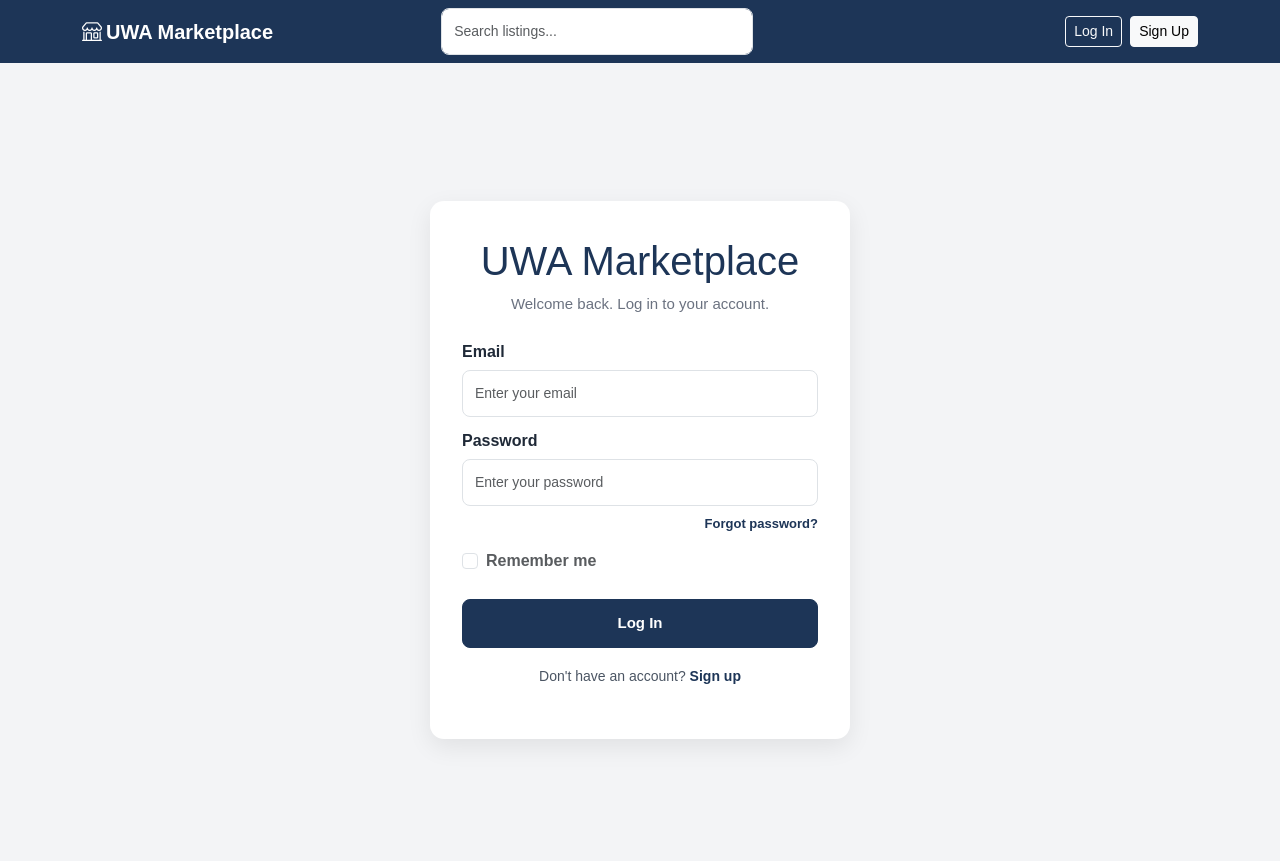
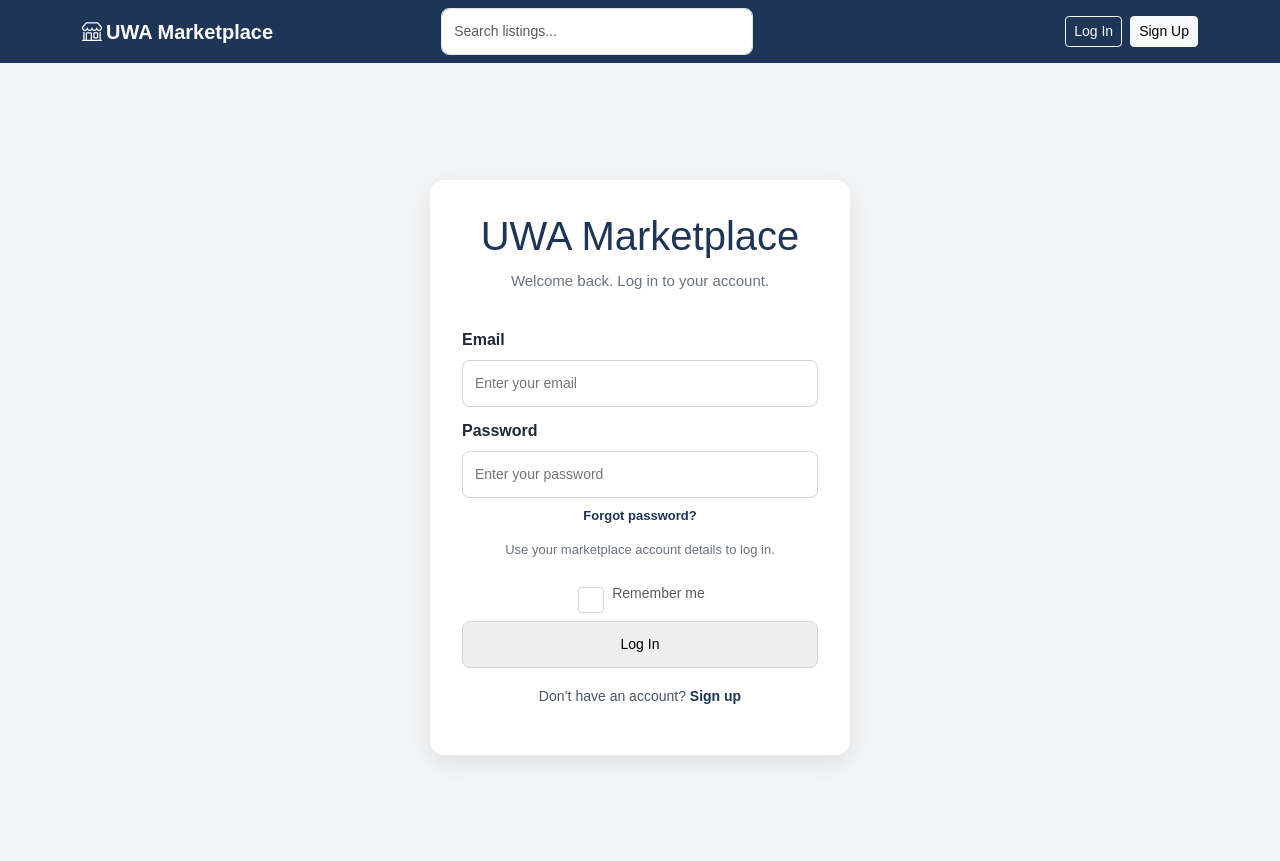
Before and after one commit to joakee/cits3403-project, a Flask app: page /auth/login in a window 1280 px wide. After the commit the page ends 758 px from the top, so only its background shows below. Run offline with Flask 3, Linux system fonts and the light colour scheme; some libraries are stand-ins or nearby versions.

Commit message:
refactor: standardize authentication form layouts and styling across login and registration templates

```diff
--- a/app/static/css/style.css
+++ b/app/static/css/style.css
@@ -287,3 +287,124 @@ body {
     margin-bottom: 12px;
     opacity: 0.4;
 }
+* {
+    box-sizing: border-box;
+    margin: 0;
+    padding: 0;
+    font-family: Arial, sans-serif;
+}
+
+body {
+    background-color: #f3f4f6;
+    color: #1f2937;
+}
+
+.page-container {
+    min-height: 100vh;
+    display: flex;
+    justify-content: center;
+    align-items: center;
+    padding: 24px;
+}
+
+.form-card {
+    width: 100%;
+    max-width: 420px;
+    background-color: #ffffff;
+    padding: 32px;
+    border-radius: 14px;
+    box-shadow: 0 8px 24px rgba(0, 0, 0, 0.08);
+}
+
+.form-card h1 {
+    text-align: center;
+    margin-bottom: 10px;
+    color: #1d3557;
+}
+
+.subtitle {
+    text-align: center;
+    margin-bottom: 24px;
+    color: #6b7280;
+    font-size: 15px;
+}
+
+.auth-form {
+    display: flex;
+    flex-direction: column;
+}
+
+.auth-form label {
+    margin-bottom: 8px;
+    margin-top: 12px;
+    font-weight: 600;
+}
+
+.auth-form input {
+    padding: 12px;
+    border: 1px solid #d1d5db;
+    border-radius: 8px;
+    font-size: 14px;
+    outline: none;
+}
+
+.auth-form input:focus {
+    border-color: #1d3557;
+}
+
+.forgot-password {
+    margin-top: 8px;
+    margin-bottom: 8px;
+    font-size: 13px;
+    text-align: center;
+}
+
+.forgot-password a {
+    color: #1d3557;
+    text-decoration: none;
+    font-weight: 600;
+}
+
+.forgot-password a:hover {
+    text-decoration: underline;
+}
+
+.helper-text {
+    margin-top: 6px;
+    font-size: 13px;
+    color: #6b7280;
+    text-align: center;
+}
+
+.auth-form button {
+    margin-top: 20px;
+    padding: 12px;
+    border: none;
+    border-radius: 8px;
+    background-color: #1d3557;
+    color: white;
+    font-size: 15px;
+    font-weight: 600;
+    cursor: pointer;
+}
+
+.auth-form button:hover {
+    background-color: #16324f;
+}
+
+.switch-text {
+    text-align: center;
+    margin-top: 18px;
+    font-size: 14px;
+    color: #4b5563;
+}
+
+.switch-text a {
+    color: #1d3557;
+    text-decoration: none;
+    font-weight: 600;
+}
+
+.switch-text a:hover {
+    text-decoration: underline;
+}
--- a/app/templates/auth/login.html
+++ b/app/templates/auth/login.html
@@ -2,38 +2,39 @@
 {% block title %}Log In | UWA Marketplace{% endblock %}
 
 {% block content %}
-<div class="auth-page-container">
-    <div class="auth-card">
+<div class="page-container" style="min-height: calc(100vh - 80px); padding-top: 0;">
+    <div class="form-card mx-auto" style="margin-top: 2rem;">
         <h1>UWA Marketplace</h1>
         <p class="subtitle">Welcome back. Log in to your account.</p>
 
         <form class="auth-form" method="POST" action="{{ url_for('auth.login') }}">
             {{ form.hidden_tag() }}
 
-            {{ form.email.label }}
-            {{ form.email(class_="form-control", placeholder="Enter your email") }}
+            <label for="login-email">{{ form.email.label.text }}</label>
+            {{ form.email(id="login-email", placeholder="Enter your email") }}
             {% for error in form.email.errors %}
                 <div class="text-danger small mt-1">{{ error }}</div>
             {% endfor %}
 
-            {{ form.password.label }}
-            {{ form.password(class_="form-control", placeholder="Enter your password") }}
+            <label for="login-password">{{ form.password.label.text }}</label>
+            {{ form.password(id="login-password", placeholder="Enter your password") }}
             {% for error in form.password.errors %}
                 <div class="text-danger small mt-1">{{ error }}</div>
             {% endfor %}
 
-            <p class="forgot-password mt-2"><a href="#">Forgot password?</a></p>
+            <p class="forgot-password"><a href="#">Forgot password?</a></p>
+            <p class="helper-text">Use your marketplace account details to log in.</p>
 
-            <div class="form-check mt-2">
+            <div class="form-check mt-2 mb-2 d-flex justify-content-center gap-2">
                 {{ form.remember(class_="form-check-input") }}
-                <label class="form-check-label text-muted" for="remember">Remember me</label>
+                <label class="form-check-label text-muted m-0" for="remember" style="font-weight: normal; font-size: 14px;">Remember me</label>
             </div>
 
-            {{ form.submit(class_="btn btn-primary") }}
+            {{ form.submit(value="Log In") }}
         </form>
 
         <p class="switch-text">
-            Don't have an account?
+            Don’t have an account?
             <a href="{{ url_for('auth.register') }}">Sign up</a>
         </p>
     </div>
```
Also changed, not shown: app/templates/auth/register.html (+11 -11 lines).
